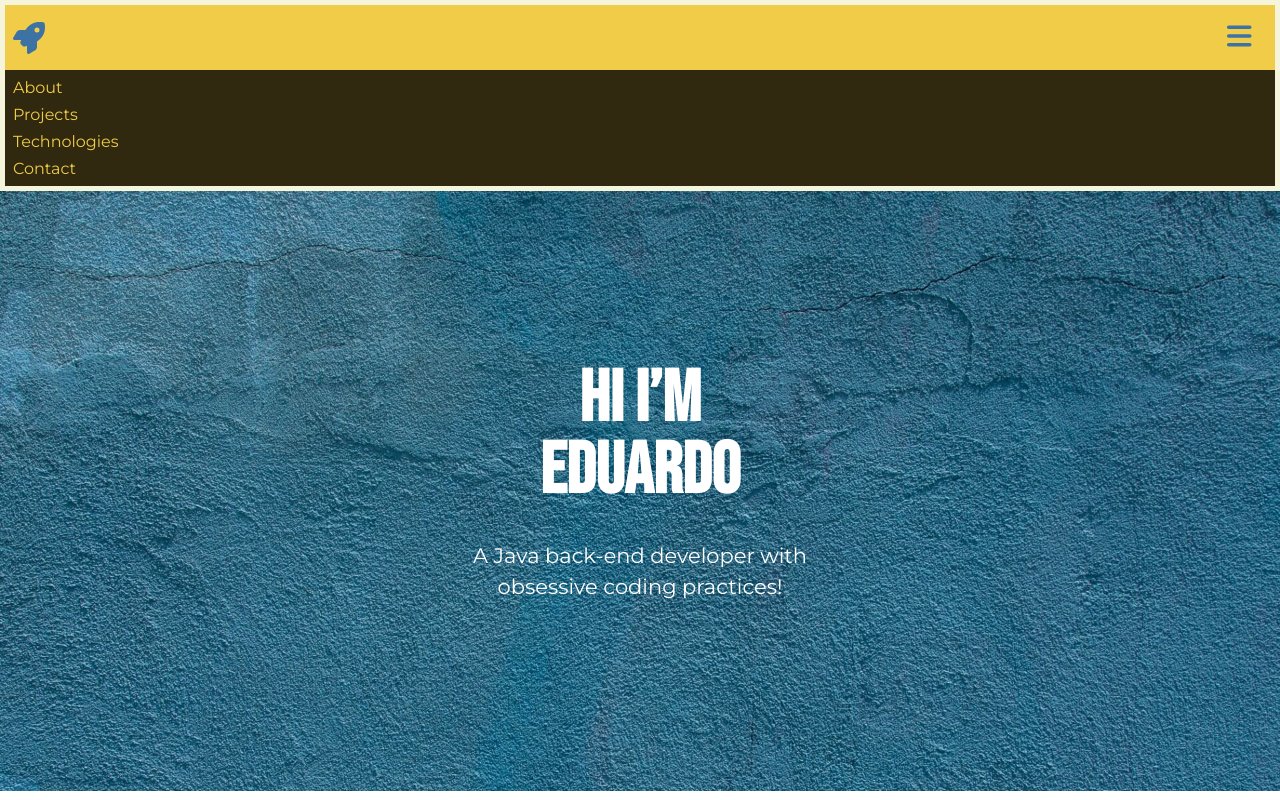
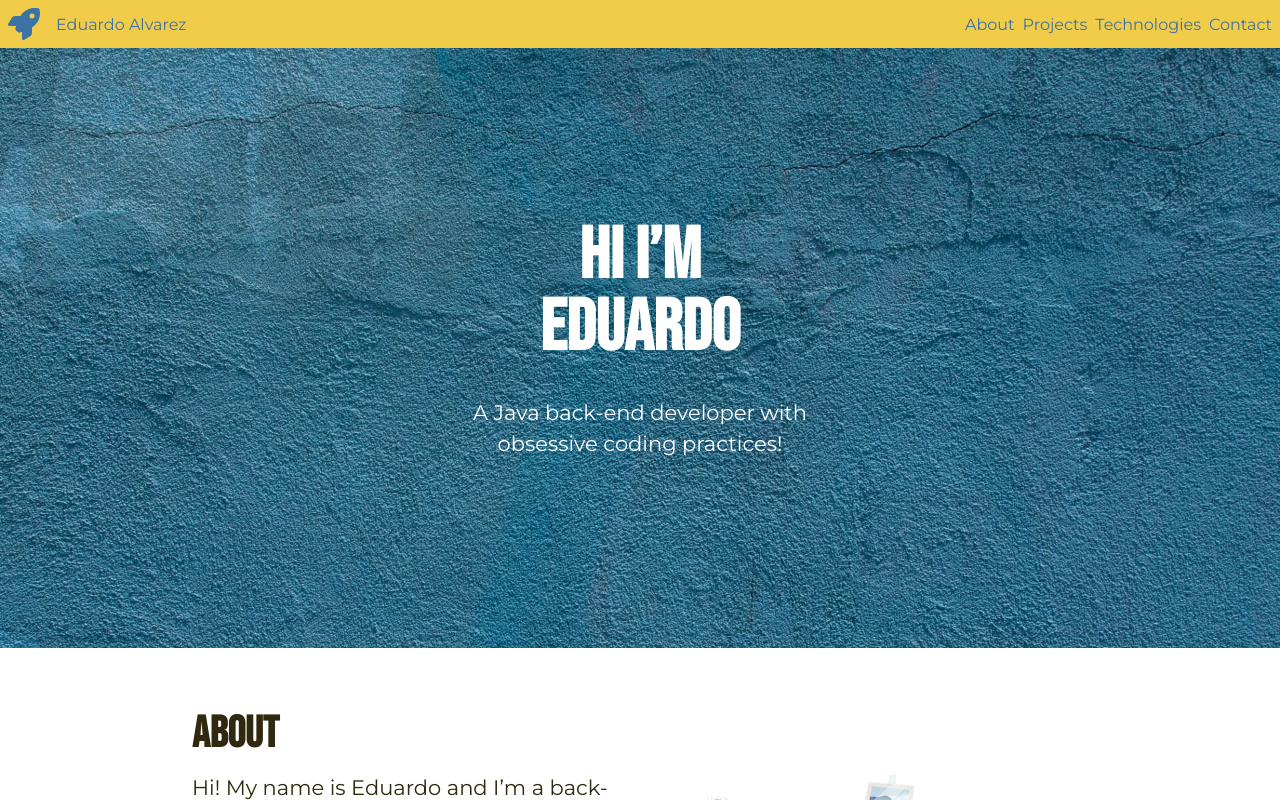
Before and after one commit to elalienx/backend-portofolio, a React (Create React App) app: page / in a window 1280 px wide. Shown: the top 800 px of the page. Built offline with nearby package versions, Linux system fonts and the light colour scheme.

Commit message:
finish the css

```diff
--- a/src/styles/components/navigation-bar.css
+++ b/src/styles/components/navigation-bar.css
@@ -1,6 +1,5 @@
 .navigation-bar {
-  background-color: beige;
-  padding: 5px;
+  background-color: var(--color-primary);
 }
 
 /* Main menu 🔴 */
@@ -9,8 +8,6 @@
   justify-content: space-between;
   align-items: center;
   padding: var(--space-small);
-
-  background-color: var(--color-primary);
 }
 
 .navigation-bar .main-menu .logo {
@@ -42,3 +39,37 @@
 .navigation-bar .links a {
   color: var(--color-primary);
 }
+
+/* Desktop */
+@media (min-width: 750px) {
+  .navigation-bar {
+    display: flex;
+    flex-direction: row;
+    justify-content: space-between;
+  }
+
+  /* Main menu 🔴 */
+  .navigation-bar .main-menu .logo {
+    margin-right: var(--space-medium);
+  }
+
+  .navigation-bar .main-menu .name {
+    display: initial; /* initial means go back to the default value */
+    color: var(--color-secondary);
+  }
+
+  .navigation-bar .main-menu .menu-button {
+    display: none;
+  }
+
+  /* Links 🟢 */
+  .navigation-bar .links {
+    flex-direction: row;
+    align-items: center;
+    background-color: transparent;
+  }
+
+  .navigation-bar .links a {
+    color: var(--color-secondary);
+  }
+}
```
